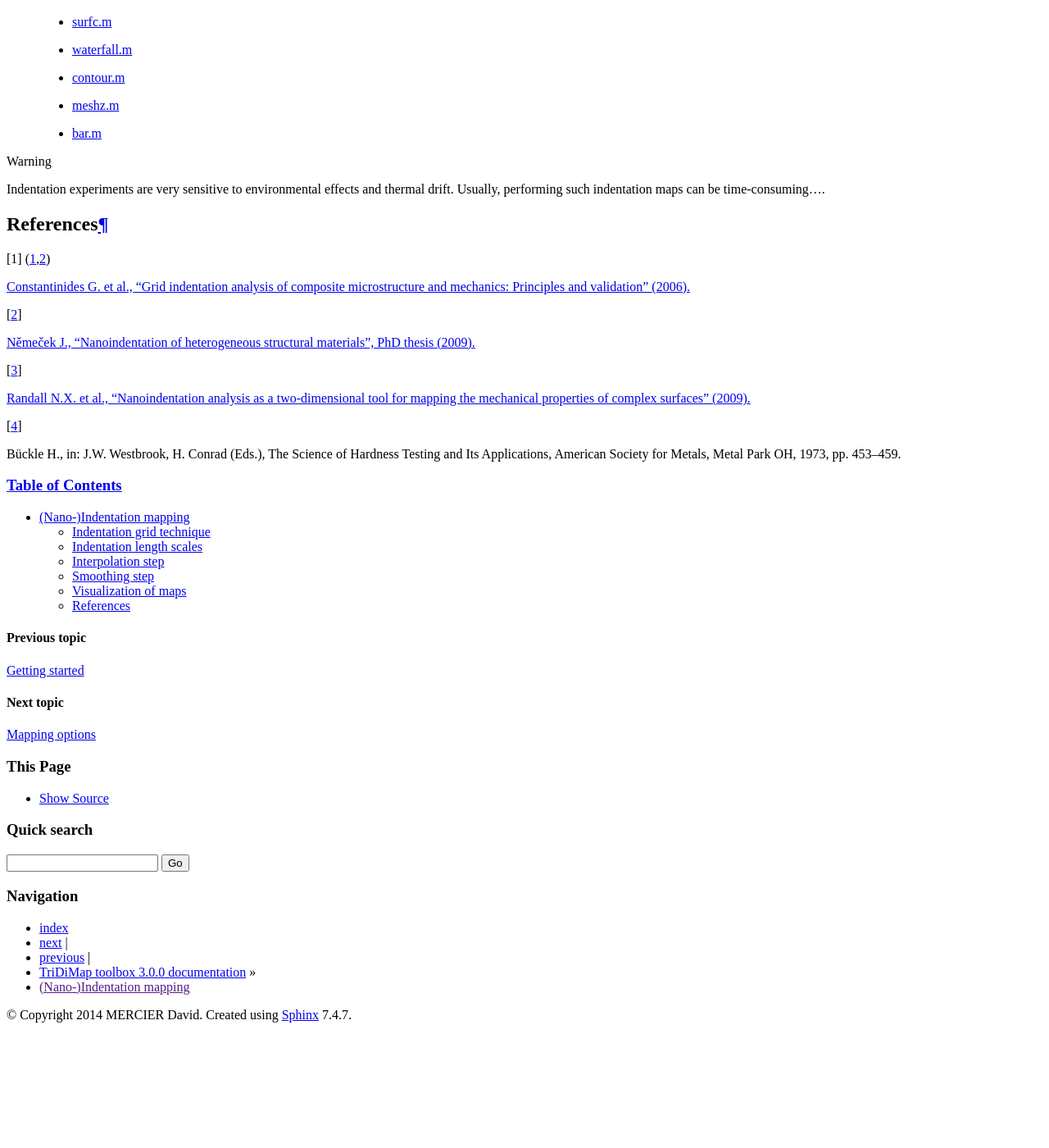
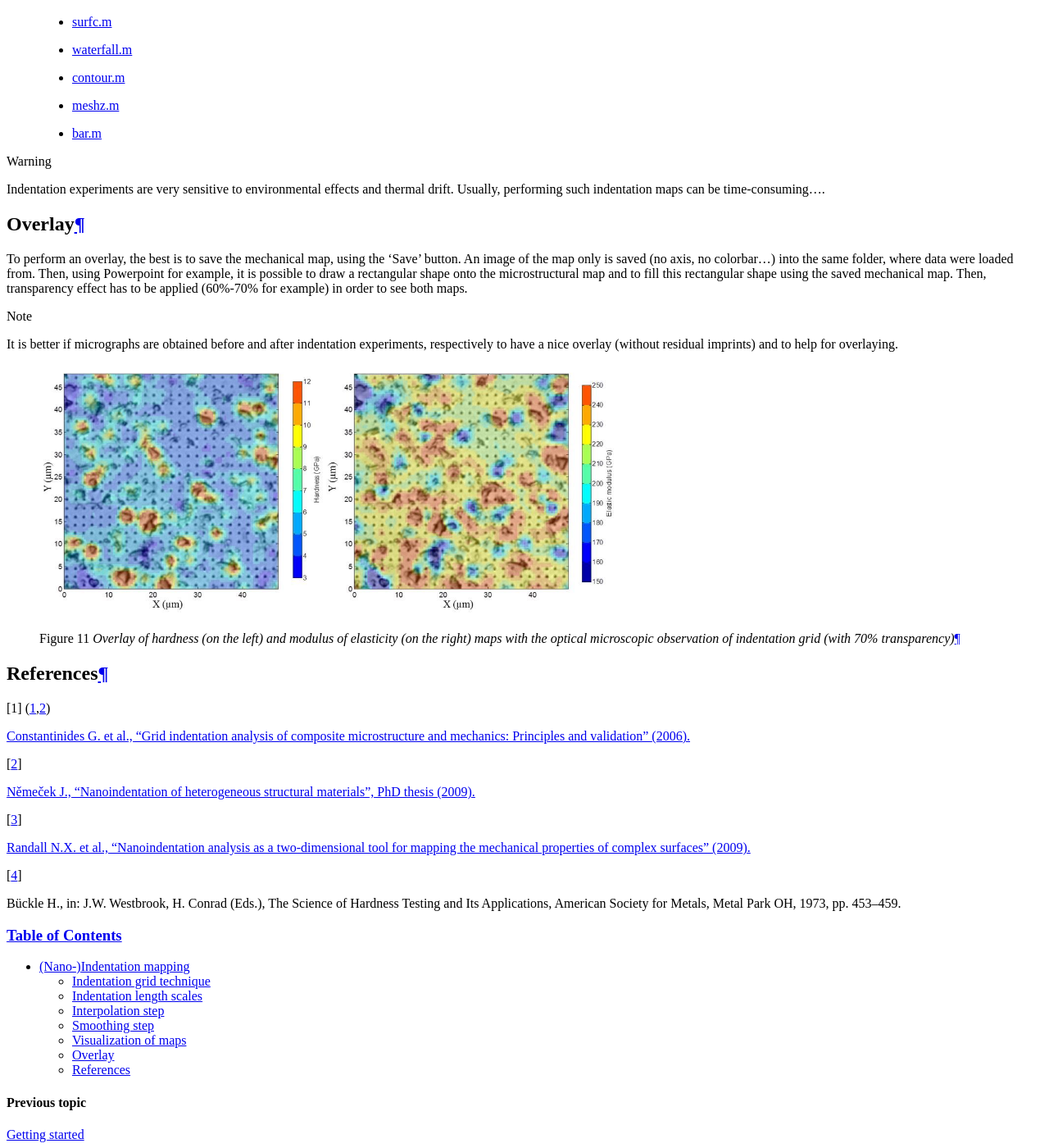
Before and after one commit to DavidMercier/TriDiMap, a Sphinx documentation site: the page built from doc/mapping.rst, in a window 1280 px wide and 1400 px high, scrolled down 3541 px. Shown: the whole window at 82% size. Built offline with Sphinx 7.4.7, drawn with Linux system fonts in a browser that asks for light colours; comment, search, counter and statistics services are not loaded; before the commit the page ends 4796 px from its top, so only the background shows below that.

Commit message:
debugged and refactored doc

```diff
--- a/doc/image_correlation.rst
+++ b/doc/image_correlation.rst
@@ -84,7 +84,7 @@ Such abnormal measurements may come from the presence of a defect (void, crack,
    :scale: 40 %
    :align: center
 
-   *Scheme of different indentation tests (cross-sectional view) and mathematical criteria, for discrimination between correct measurements and artefacts in the correlation process during the ICTBI analysis.*
+   *Scheme of different indentation tests (cross-sectional view) and mathematical criteria, for discrimination between correct measurements and artefacts in the correlation process during the ICTBI analysis*
 
 References
 ############################################
--- a/doc/mapping.rst
+++ b/doc/mapping.rst
@@ -137,6 +137,24 @@ It is possible to plot similar 2D or 3D other maps using different functions of
 ..  warning::
     Indentation experiments are very sensitive to environmental effects and thermal drift. Usually, performing such indentation maps can be time-consuming....
 
+Overlay
+-----------------------
+
+To perform an overlay, the best is to save the mechanical map, using the 'Save' button.
+An image of the map only is saved (no axis, no colorbar...) into the same folder, where data were loaded from.
+Then, using Powerpoint for example, it is possible to draw a rectangular shape onto the microstructural map
+and to fill this rectangular shape using the saved mechanical map.
+Then, transparency effect has to be applied (60%-70% for example) in order to see both maps.
+
+.. note::
+   It is better if micrographs are obtained before and after indentation experiments, respectively to have a nice overlay (without residual imprints) and to help for overlaying.
+
+.. figure:: ./_pictures/overlay.jpeg
+   :scale: 60 %
+   :align: center
+
+   *Overlay  of  hardness  (on  the  left)  and  modulus  of  elasticity  (on  the  right)  maps  with  the  optical  microscopic  observation  of indentation  grid (with  70%  transparency)*
+
 References
 -------------
 .. [#Constantinides_2006] `Constantinides G. et al., "Grid indentation analysis of composite microstructure and mechanics: Principles and validation" (2006). <https://doi.org/10.1016/j.msea.2006.05.125>`_
```
Also changed, not shown: doc/links_ref.rst (+21 -21 lines), doc/map_options.rst (+0 -9 lines).
